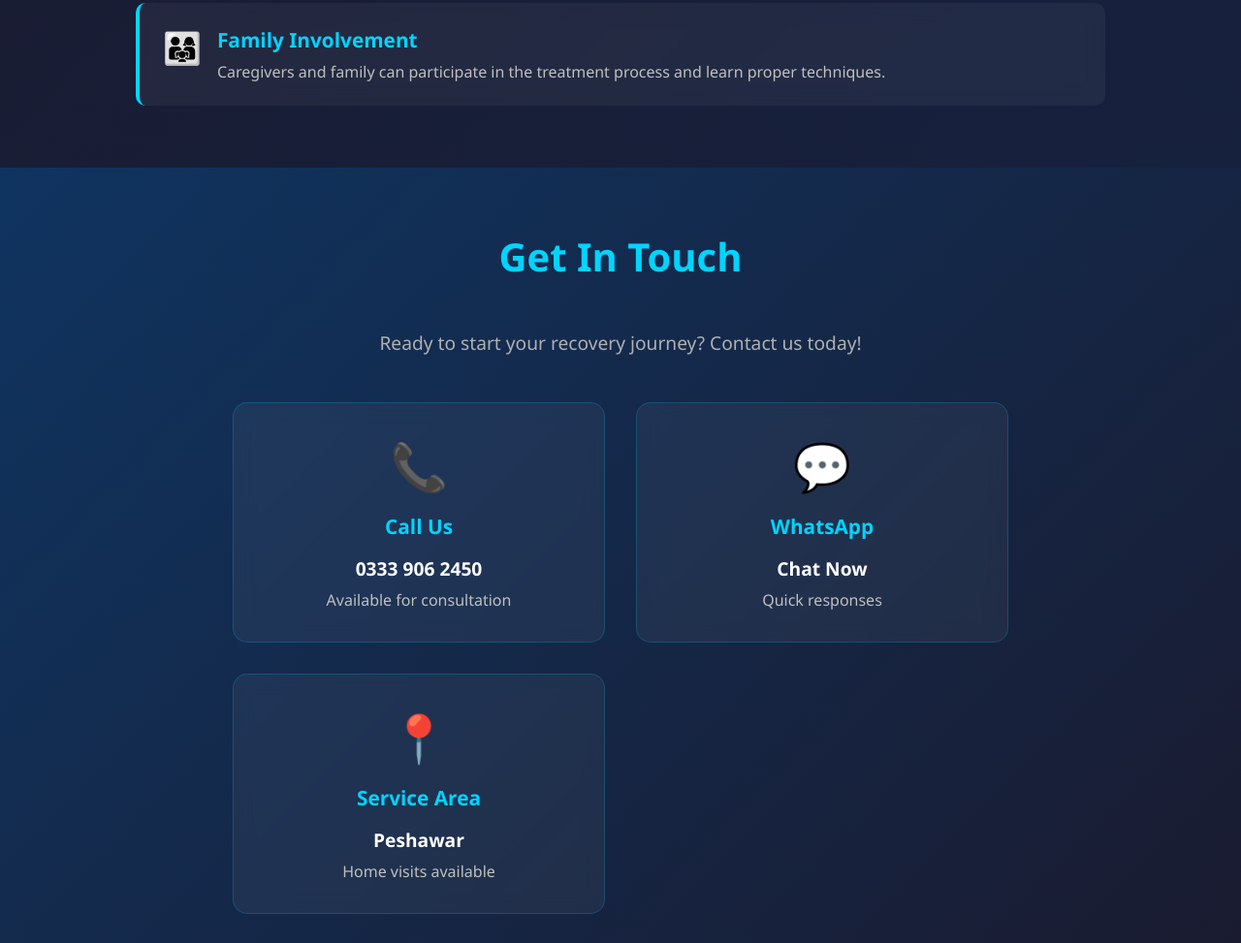
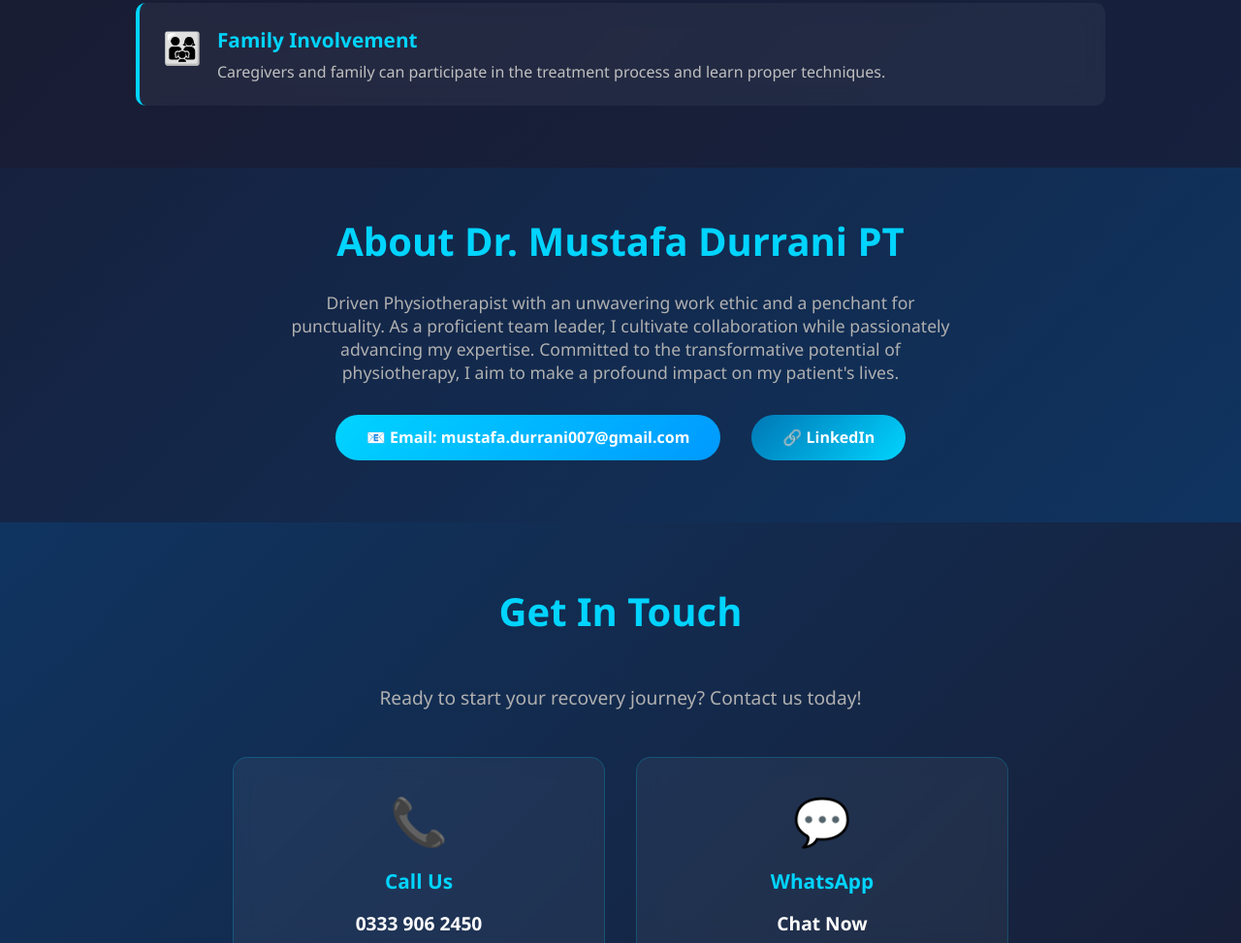
Before and after one commit to Mustafadurrani98/APEX-REHAB-WEBSITE, a plain HTML site: page index.html in a window 1280 px wide. Shown: the part 2306-3279 px from the top of the page at 97% size. Drawn offline with Linux system fonts and the light colour scheme.

Commit message:
Add files via upload

```diff
--- a/index.html
+++ b/index.html
@@ -235,6 +235,45 @@
         .benefit-content p {
             color: #c0c0c0;
         }
+        /* About Me Section */
+        .about-me {
+            padding: 3rem 2rem;
+            background: linear-gradient(135deg, #16213e 0%, #0f3460 100%);
+            text-align: center;
+        }
+        .about-me .section-title {
+            margin-bottom: 1.5rem;
+        }
+        .about-me p {
+            max-width: 700px;
+            margin: 0 auto 2rem;
+            color: #b0b0b0;
+            font-size: 1.1rem;
+        }
+        .about-links {
+            display: flex;
+            justify-content: center;
+            gap: 2rem;
+            flex-wrap: wrap;
+        }
+        .about-links a {
+            background: linear-gradient(135deg, #00d4ff 0%, #0099ff 100%);
+            color: #fff;
+            padding: 0.8rem 2rem;
+            border-radius: 50px;
+            text-decoration: none;
+            font-weight: 600;
+            transition: 0.3s;
+            margin-bottom: 1rem;
+            display: inline-block;
+        }
+        .about-links a.linkedin {
+            background: linear-gradient(135deg, #0077b5 0%, #00d4ff 100%);
+        }
+        .about-links a:hover {
+            box-shadow: 0 5px 20px rgba(0, 212, 255, 0.5);
+            transform: translateY(-2px);
+        }
         /* Contact Section */
         .contact-section {
             padding: 4rem 2rem;
@@ -321,6 +360,10 @@
             .cta-button {
                 width: 100%;
                 justify-content: center;
+            }
+            .about-links {
+                flex-direction: column;
+                gap: 1rem;
             }
         }
         /* Floating WhatsApp Button */
@@ -503,6 +546,23 @@
         </div>
     </section>
 
+    <!-- About Me Section -->
+    <section class="about-me">
+        <h2 class="section-title">About Dr. Mustafa Durrani PT</h2>
+        <p>
+            Driven Physiotherapist with an unwavering work ethic and a penchant for punctuality. As a proficient team leader, I cultivate collaboration while passionately advancing my expertise.
+            Committed to the transformative potential of physiotherapy, I aim to make a profound impact on my patient's lives.
+        </p>
+        <div class="about-links">
+            <a href="mailto:mustafa.durrani007@gmail.com">
+                📧 Email: mustafa.durrani007@gmail.com
+            </a>
+            <a href="https://www.linkedin.com/in/mustafa-durrani-0a66742b9/" target="_blank" class="linkedin">
+                🔗 LinkedIn
+            </a>
+        </div>
+    </section>
+
     <!-- Contact Section -->
     <section class="contact-section" id="contact">
         <h2 class="section-title">Get In Touch</h2>
```
